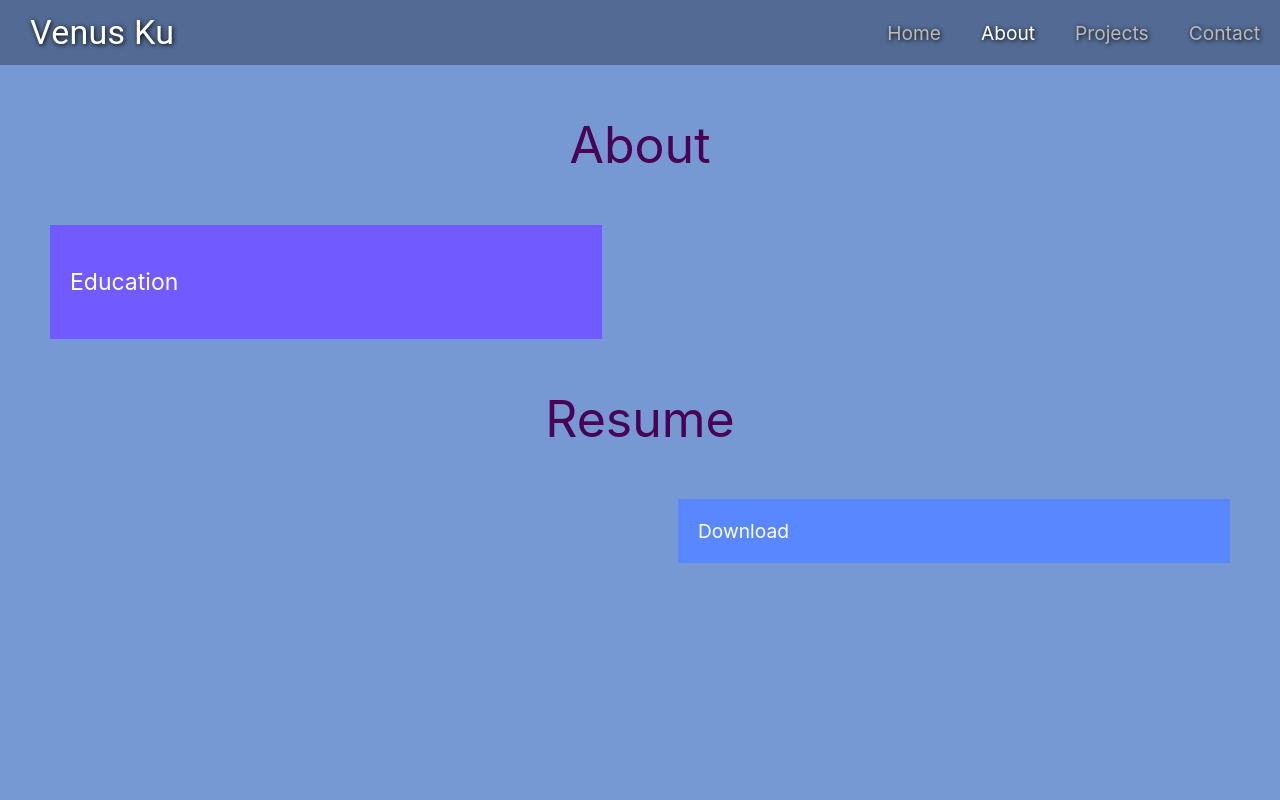
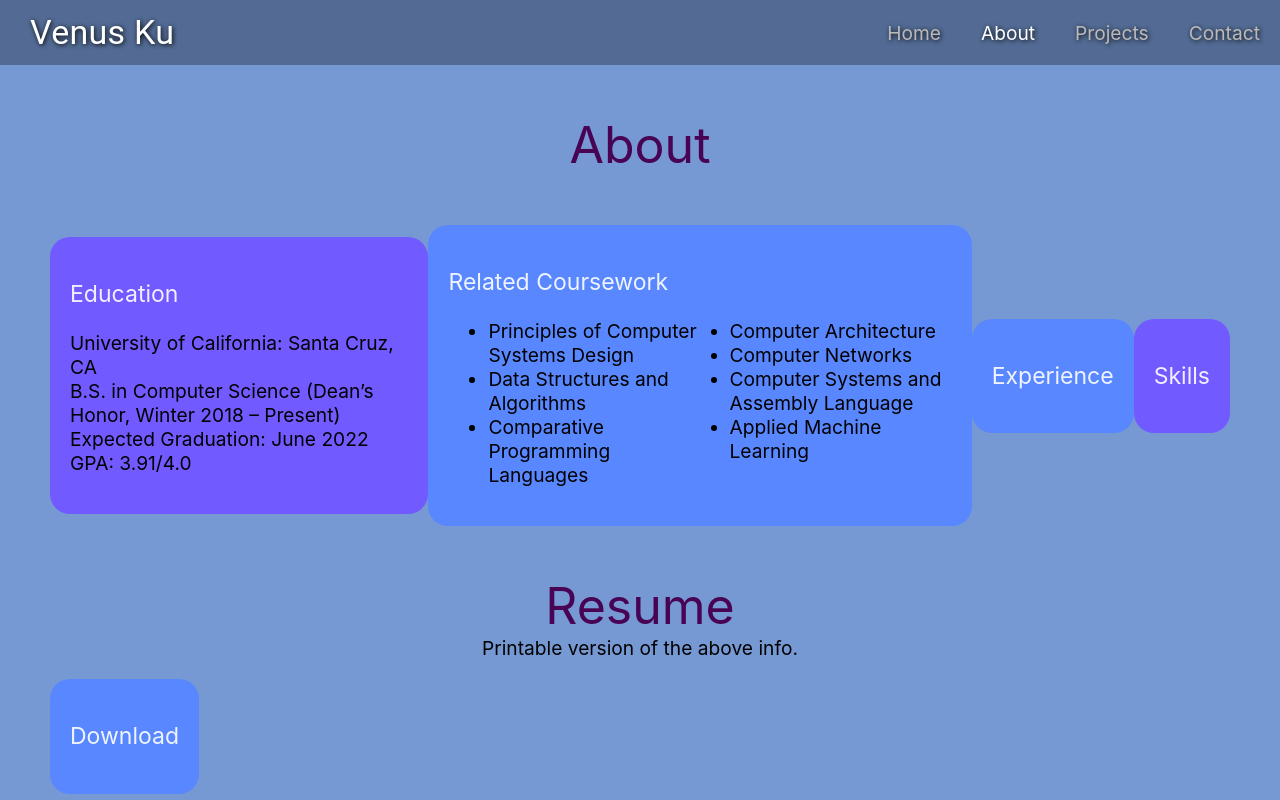
Before and after one commit to venuswku/venuswku.github.io, a React (Create React App) app: page /about in a window 1280 px wide. Built offline with nearby package versions, Linux system fonts and the light colour scheme.

Commit message:
added sections for about page

```diff
--- a/src/Pages/About.css
+++ b/src/Pages/About.css
@@ -1,14 +1,52 @@
 .about {
-    padding-top: 65px;
-    /* background-color: #7699D4; */
+    padding: 65px 50px 0;
 }
 
-.title {
+.about-heading {
     color: #480355;
     font-size: 50px;
     display: flex;
     justify-content: center;
     align-items: center;
-    /* margin: 0 0 0 50px; */
-    /* text-shadow: 1px 1px 5px #000000; */
 }
+
+.about-content {
+    display: flex;
+    justify-content: space-around;
+    align-items: center;
+}
+
+.about-section {
+    font-size: larger;
+    color: rgba(255, 255, 255, 0.9);
+}
+
+ul {
+    columns: 2;
+}
+
+.resume-content {
+    display: flex;
+    align-items: flex-start;
+}
+
+.resume-description {
+    margin-top: -50px;
+    text-align: center;
+}
+
+.purple-section {
+    background: #715AFF;
+    /* width: 40%; */
+    display: inline-block;
+    padding: 20px;
+    border-radius: 20px;
+}
+
+.blue-section {
+    background: #5887FF;
+    /* width: 40%; */
+    display: inline-block;
+    padding: 20px;
+    border-radius: 20px;
+}
--- a/src/Pages/About.js
+++ b/src/Pages/About.js
@@ -1,37 +1,44 @@
 import React from 'react';
 import './About.css';
-import { makeStyles } from '@material-ui/core/styles';
-
-const useStyles = makeStyles((theme) => ({
-    purpleBackground: {
-        color: 'white',
-        background: '#715AFF',
-        width: '40%',
-        padding: 20,
-        marginLeft: 50,
-    },
-    blueBackground: {
-        color: 'white',
-        background: '#5887FF',
-        width: '40%',
-        position: 'absolute',
-        right: 0,
-        padding: 20,
-        marginRight: 50,
-    },
-}));
 
 function About() {
-    const classes = useStyles();
     return (
         <div className="about">
-            <p className="title">About</p>
-            <div className={classes.purpleBackground} style={{ fontSize:23 }}>
-                <p>Education</p>
+            <p className="about-heading">About</p>
+            <div className="about-content">
+                <div className="purple-section">
+                    <p className="about-section">Education</p>
+                    <p>University of California: Santa Cruz, CA<br/>
+                        B.S. in Computer Science (Dean’s Honor, Winter 2018 – Present)<br/>
+                        Expected Graduation: June 2022<br/>
+                        GPA: 3.91/4.0
+                    </p>
+                </div>
+                <div className="blue-section">
+                    <p className="about-section">Related Coursework</p>
+                    <ul>
+                        <li>Principles of Computer Systems Design</li>
+                        <li>Data Structures and Algorithms</li>
+                        <li>Comparative Programming Languages</li>
+                        <li>Computer Architecture</li>
+                        <li>Computer Networks</li>
+                        <li>Computer Systems and Assembly Language</li>
+                        <li>Applied Machine Learning</li>
+                    </ul>
+                </div>
+                <div className="blue-section">
+                    <p className="about-section">Experience</p>
+                </div>
+                <div className="purple-section">
+                    <p className="about-section">Skills</p>
+                </div>
             </div>
-            <p className="title">Resume</p>
-            <div className={classes.blueBackground}>
-                Download
+            <p className="about-heading">Resume</p>
+            <p className="resume-description">Printable version of the above info.</p>
+            <div className="resume-content">
+                <div className="blue-section">
+                    <p className="about-section">Download</p>
+                </div>
             </div>
         </div>
     );
--- a/src/Pages/Home.css
+++ b/src/Pages/Home.css
@@ -75,11 +75,11 @@
     100% {margin-left: 150%;}
 }
 
-.home-title {
+.home-heading {
     color: #480355;
     font-size: 100px;
     display: flex;
-    justify-content: center;    /* make text and icon in center of title flexbox */
+    justify-content: center;    /* make text and icon in center of home-title flexbox */
     align-items: center;    /* make main axis of text and icon align in center */
     /* text-shadow: 1px 1px 5px #000000; */
     margin-top: -250px;
@@ -125,7 +125,7 @@
     width: 100%;
     background: rgb(0,5,126);
     background: linear-gradient(0deg, rgba(0,5,126,1) 0%, rgba(49,49,218,1) 100%);
-    padding: 1% 5% 5% 5%;
+    padding: 0.01% 5% 5% 5%;
 }
 .website-section {
     color: rgba(255, 255, 255, 0.755);
--- a/src/Pages/Home.js
+++ b/src/Pages/Home.js
@@ -20,7 +20,7 @@ const Home = () => {
             <div className="cloud cloud1"></div>
             <div className="cloud cloud2"></div>
             <div className="cloud cloud3"></div>
-            <div className="home-title">Welcome!<SentimentSatisfiedRounded className={classes.smileIcon}/></div>
+            <div className="home-heading">Welcome!<SentimentSatisfiedRounded className={classes.smileIcon}/></div>
             <div className="intro">
                 Hello! I'm Venus, a third-year undergraduate student studying Computer Science at the University of California in Santa Cruz.
                 <br/>
```
